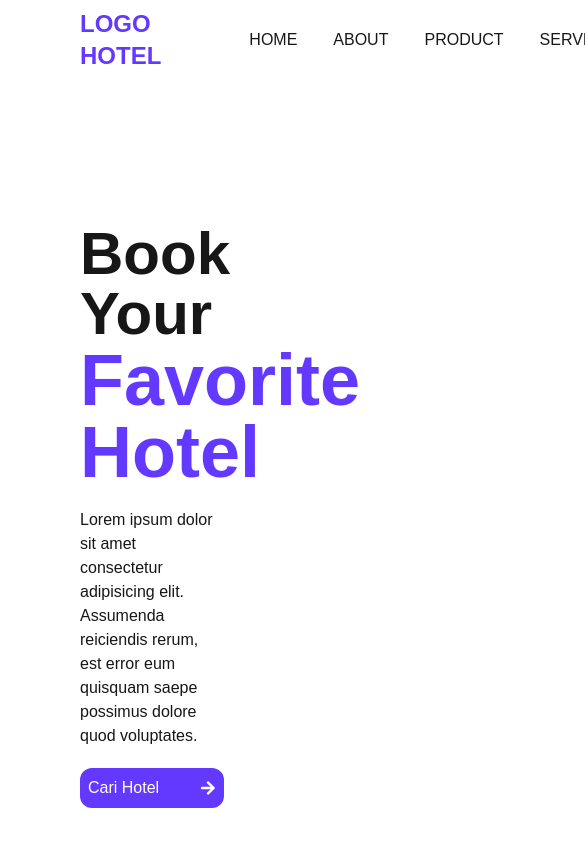
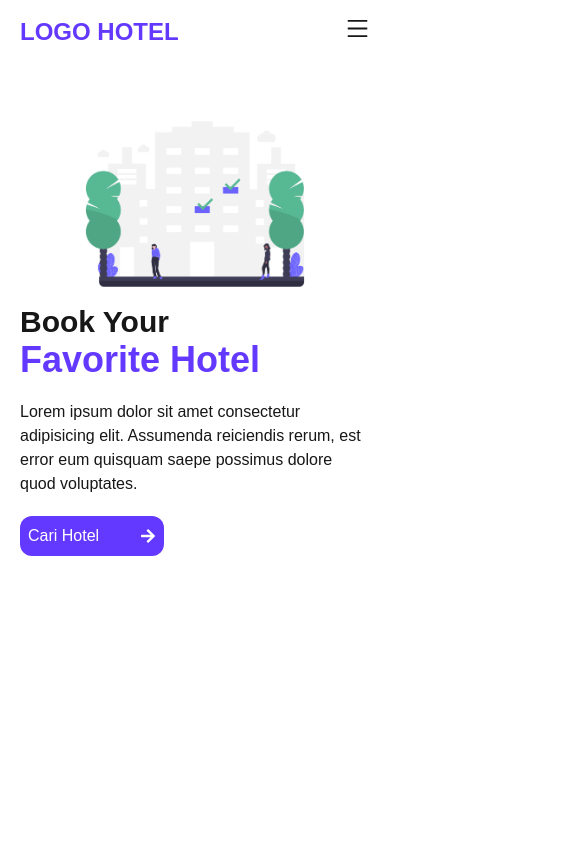
Before and after one commit to bayukrisnadf7/hotel-projet, a Next.js app: page / in a window 390 px wide. Shown: the top 844 px of the page, 585 px wide, since content can reach past the window. Built offline with nearby package versions, Linux system fonts and the light colour scheme.

Commit message:
responsive home, login, register

```diff
--- a/src/app/auth/login/page.jsx
+++ b/src/app/auth/login/page.jsx
@@ -5,7 +5,9 @@ const Page = () => {
   return (
     <>
       <Navbar />
-      <LoginView />
+      <div className="mx-32 mt-10">
+        <LoginView />
+      </div>
     </>
   );
 };
--- a/src/app/auth/register/page.jsx
+++ b/src/app/auth/register/page.jsx
@@ -1,12 +1,14 @@
-import RegisterView from "@/components/Auth/Register"
-import Navbar from "@/components/Home/Utilities/Navbar"
+import RegisterView from "@/components/Auth/Register";
+import Navbar from "@/components/Home/Utilities/Navbar";
 
 const Page = () => {
-    return (
-        <>
-        <Navbar/>
-        <RegisterView/>
-        </>
-    )
-}
-export default Page
+  return (
+    <>
+      <Navbar />
+      <div className="md:mx-32 md:mt-10">
+        <RegisterView />
+      </div>
+    </>
+  );
+};
+export default Page;
--- a/src/components/Home/Home/index.jsx
+++ b/src/components/Home/Home/index.jsx
@@ -2,11 +2,20 @@ import Image from "next/image";
 import { FaArrowRight } from "react-icons/fa";
 const HomeView = () => {
   return (
-    <div className="flex mt-36 items-center justify-between">
-      <div className="w-full mx-20">
-        <h1 className="text-6xl font-bold">Book Your</h1>
-        <h1 className="text-7xl font-bold text-color-primary">Favorite Hotel</h1>
-        <p className="w-1/2 mt-5">
+    <div className="flex md:flex-row flex-col md:mt-36 mt-10 items-center justify-between md:mx-20 mx-5">
+      <div className="w-full">
+      <div className="md:hidden mx-10">
+        <Image
+          src="/img/undraw_apartment_rent_o0ut.png"
+          alt="home"
+          width={900}
+          height={900}
+          className="w-full h-full"
+        />
+      </div>
+        <h1 className="md:text-6xl text-3xl font-bold">Book Your</h1>
+        <h1 className="md:text-7xl text-4xl font-bold text-color-primary">Favorite Hotel</h1>
+        <p className="md:w-1/2 mt-5">
           Lorem ipsum dolor sit amet consectetur adipisicing elit. Assumenda
           reiciendis rerum, est error eum quisquam saepe possimus dolore quod
           voluptates.
@@ -16,7 +25,7 @@ const HomeView = () => {
           <FaArrowRight/>
         </button>
       </div>
-      <div className="mx-10">
+      <div className="md:block hidden mx-10">
         <Image
           src="/img/undraw_apartment_rent_o0ut.png"
           alt="home"
--- a/src/components/Home/Utilities/Navbar/index.jsx
+++ b/src/components/Home/Utilities/Navbar/index.jsx
@@ -1,14 +1,25 @@
+"use client";
+
 import Link from "next/link";
+import { useState } from "react";
+import { AiOutlineMenu, AiOutlineClose } from "react-icons/ai";
 
 const Navbar = () => {
+  const [menuOpen, setMenuOpen] = useState(false);
+
+  const toggleMenu = () => {
+    setMenuOpen(!menuOpen);
+  };
+
   return (
-    <div className="h-20 w-full flex items-center justify-between">
+    <div className="w-full">
+      <div className="md:h-20 h-16 w-full flex items-center justify-between relative">
         <Link href="/">
-        <h1 className="mx-20 text-color-primary text-2xl font-bold">
+          <h1 className="md:mx-20 text-color-primary text-2xl font-bold mx-5">
             LOGO HOTEL
           </h1>
         </Link>
-      <div>
+        <div className="md:flex hidden">
           <ul className="flex gap-5">
             <Link href={"/"}>
               <li className="p-2 hover:bg-color-primary rounded-lg hover:text-white cursor-pointer">
@@ -29,17 +40,63 @@ const Navbar = () => {
             </li>
           </ul>
         </div>
-      <div className="flex gap-5 mx-20">
+        <div className="gap-5 md:mx-20 md:flex hidden">
           <Link href="/auth/register">
-          <button className="border border-color-primary p-2 w-28 rounded-lg text-color-primary hover:bg-color-primary hover:text-white">
+            <button className="border border-color-primary p-2 md:w-28 rounded-lg text-color-primary hover:bg-color-primary hover:text-white">
               REGISTER
             </button>
           </Link>
           <Link href="/auth/login">
-          <button className="bg-color-primary p-2 rounded-lg text-white w-28 hover:border hover:border-color-primary hover:text-color-primary hover:bg-white">
+            <button className="bg-color-primary p-2 rounded-lg text-white md:w-28 hover:border hover:border-color-primary hover:text-color-primary hover:bg-white">
               LOGIN
             </button>
           </Link>
+        </div>
+        <div className="md:hidden mx-5">
+          <button className="absolute right-5 top-4">
+            {menuOpen ? (
+              <AiOutlineClose size={25} onClick={toggleMenu} />
+            ) : (
+              <AiOutlineMenu size={25} onClick={toggleMenu} />
+            )}
+          </button>
+        </div>
+        {menuOpen && (
+          <ul className="flex flex-col absolute top-16 right-0 w-28 bg-white">
+            <Link href={"/"}>
+              <li
+                onClick={toggleMenu}
+                className="p-2 hover:bg-color-primary rounded-lg hover:text-white cursor-pointer"
+              >
+                HOME
+              </li>
+            </Link>
+            <li
+              onClick={toggleMenu}
+              className="p-2 hover:bg-color-primary rounded-lg hover:text-white cursor-pointer"
+            >
+              ABOUT
+            </li>
+            <li
+              onClick={toggleMenu}
+              className="p-2 hover:bg-color-primary rounded-lg hover:text-white cursor-pointer"
+            >
+              PRODUCT
+            </li>
+            <li
+              onClick={toggleMenu}
+              className="p-2 hover:bg-color-primary rounded-lg hover:text-white cursor-pointer"
+            >
+              SERVICE
+            </li>
+            <li
+              onClick={toggleMenu}
+              className="p-2 hover:bg-color-primary rounded-lg hover:text-white cursor-pointer"
+            >
+              CONTACT
+            </li>
+          </ul>
+        )}
       </div>
     </div>
   );
```
Also changed, not shown: src/components/Auth/Register/index.jsx (+3 -3 lines). Lines whose indentation alone changed are shown as unchanged.
